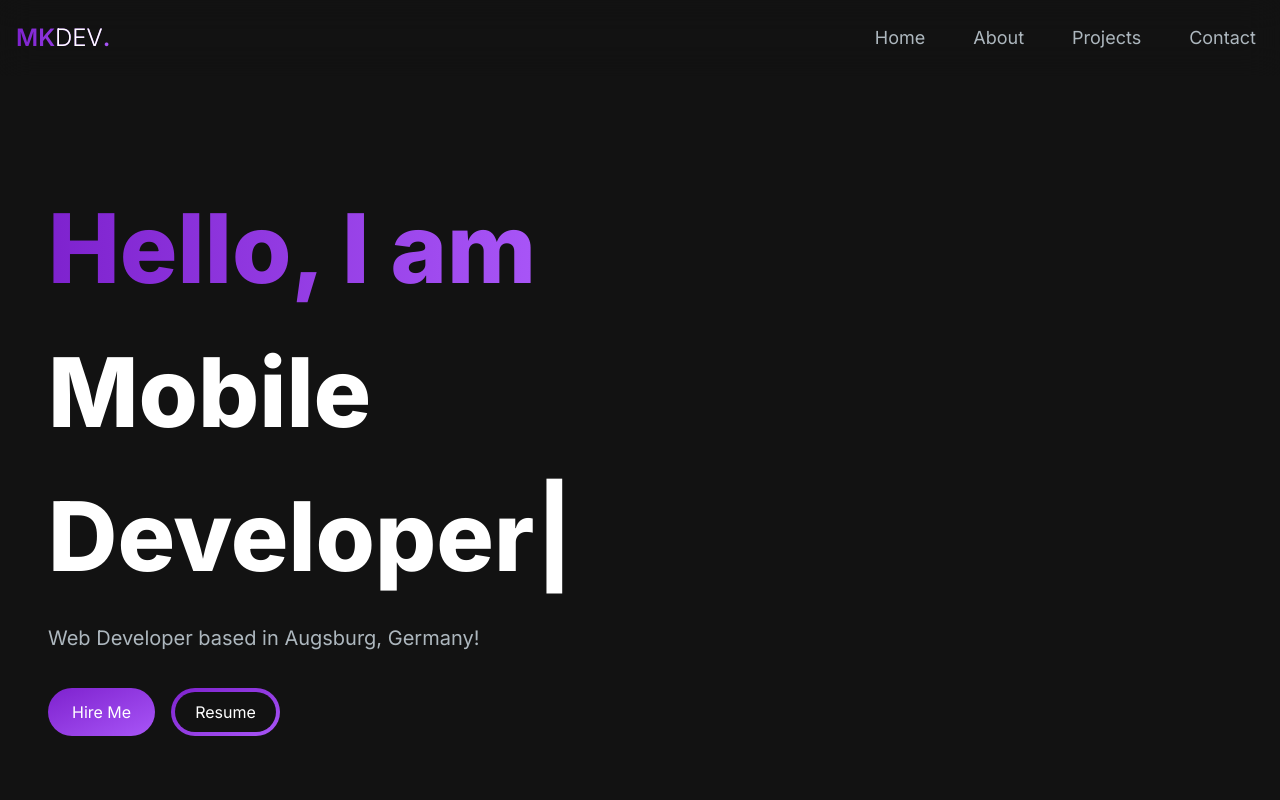
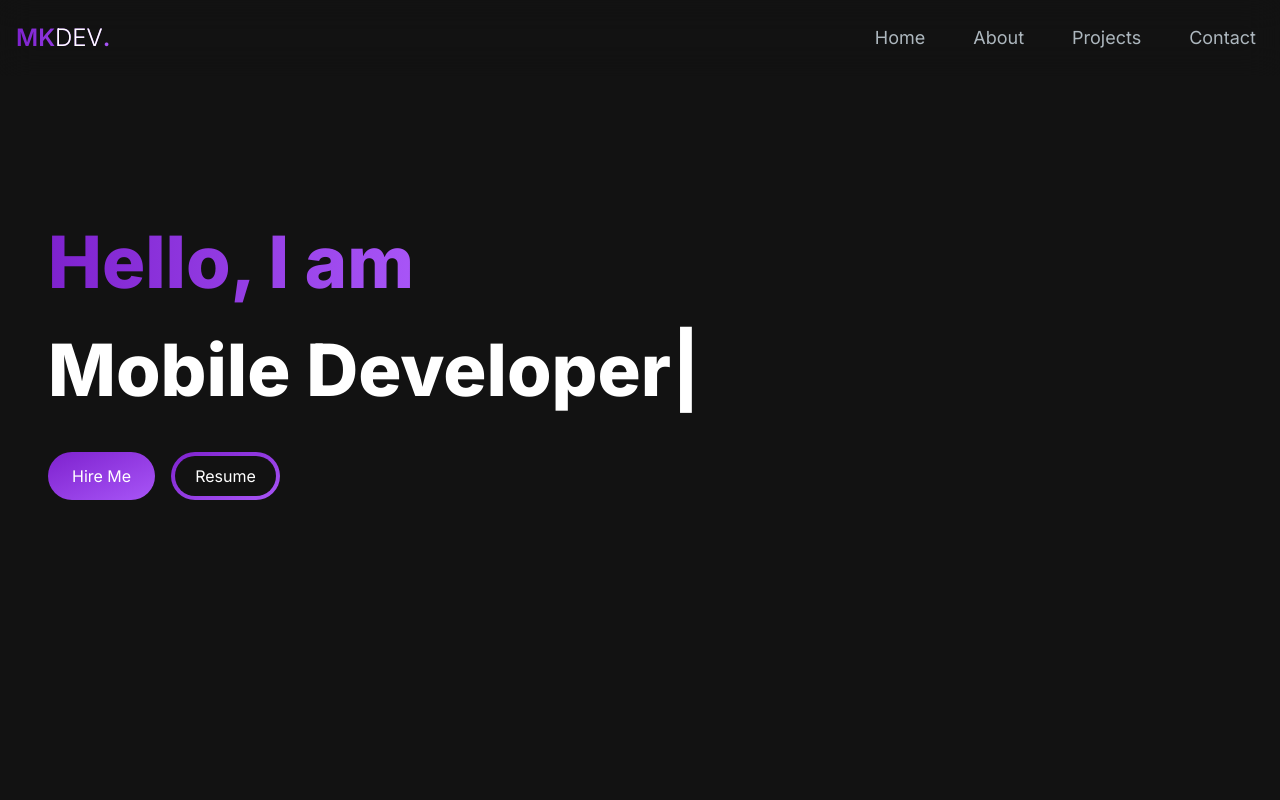
Before and after one commit to Mirnessss/nextjs-portfolio-main, a Next.js app: page / in a window 1280 px wide. Shown: the top 800 px of the page. Built offline with nearby package versions, Linux system fonts and the light colour scheme.

Commit message:
Update 03.01.25

```diff
--- a/src/app/components/AchievementsSection.jsx
+++ b/src/app/components/AchievementsSection.jsx
@@ -10,12 +10,12 @@ const AnimatedNumbers = dynamic(() => import("react-animated-numbers"), {
 const achievementsList = [
   {
     metric: "Projects",
-    value: "100",
+    value: 23,
     postfix: "+",
   },
   {
     metric: "Years",
-    value: "5",
+    value: 5,
   },
 ];
 
@@ -30,10 +30,10 @@ const AchievementsSection = () => {
               className="flex flex-col items-center justify-center mx-4 my-4 sm:my-0"
             >
               <h2 className="text-white text-4xl font-bold flex flex-row">
-                {achievement.prefix}
+                {/* Removed prefix as it's not defined */}
                 <AnimatedNumbers
                   includeComma
-                  animateToNumber={parseInt(achievement.value)}
+                  animateToNumber={Number(achievement.value)}  // Use Number to ensure a valid number is passed
                   locale="en-US"
                   className="text-white text-4xl font-bold"
                   configs={(_, index) => {
@@ -44,6 +44,7 @@ const AchievementsSection = () => {
                     };
                   }}
                 />
+                {/* Render postfix if exists */}
                 {achievement.postfix}
               </h2>
               <p className="text-[#ADB7BE] text-base">{achievement.metric}</p>
--- a/src/app/components/HeroSection.jsx
+++ b/src/app/components/HeroSection.jsx
@@ -6,19 +6,19 @@ import { Link } from "react-scroll";
 
 const HeroSection = () => {
   return (
-    <section id="home" className="lg:py-16">
-      <div className="grid grid-cols-1 sm:grid-cols-12">
+    <section id="home" className="h-screen pt-[8rem] lg:pt-[6rem]">
+      <div className="grid grid-cols-1 sm:grid-cols-12 place-items-center">
         <motion.div
           initial={{ opacity: 0, scale: 0.5 }}
           animate={{ opacity: 1, scale: 1 }}
           transition={{ duration: 0.5 }}
           className="col-span-8 place-self-center text-center sm:text-left justify-self-start"
         >
-          <h1 className="text-white mb-4 text-3xl sm:text-5xl lg:text-8xl lg:leading-normal font-extrabold">
+          <h1 className="text-white mb-4 text-3xl sm:text-5xl md:text-6xl lg:text-7xl lg:leading-normal font-extrabold">
             <span className="text-transparent bg-clip-text bg-gradient-to-r from-purple-700 to-purple-500">
               Hello, I am{" "}
             </span>
-            <br></br>
+            <br />
             <TypeAnimation
               sequence={[
                 "Mirnes Kovacevic",
@@ -35,9 +35,7 @@ const HeroSection = () => {
               repeat={Infinity}
             />
           </h1>
-          <p className="text-[#ADB7BE] text-base sm:text-lg mb-6 lg:text-xl">
-          Web Developer based in Augsburg, Germany!
-          </p>
+
           <div>
             <Link
               to="contact"
@@ -59,7 +57,6 @@ const HeroSection = () => {
             </a>
           </div>
         </motion.div>
-
       </div>
     </section>
   );
```
Lines whose indentation alone changed are shown as unchanged.
